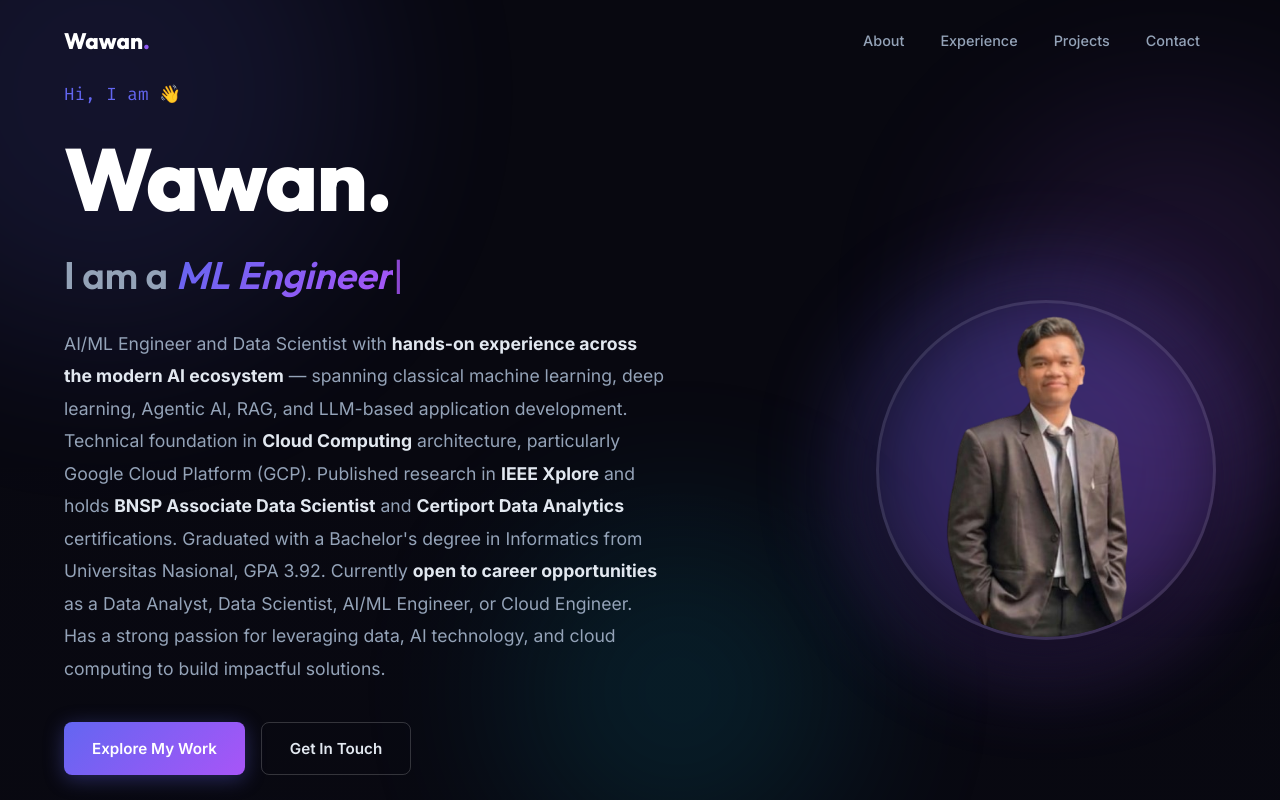
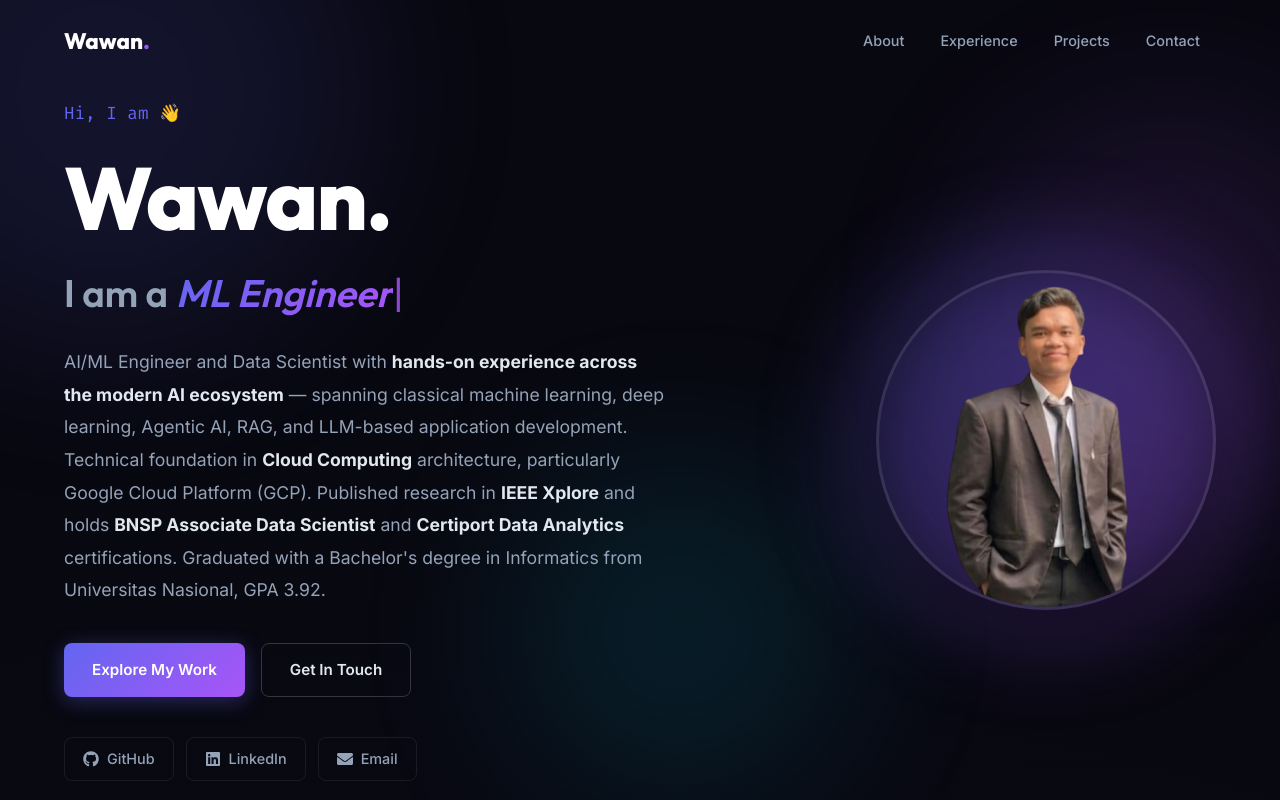
Before and after one commit to wan-projects/Web-Portofolio-Wawan, a React (Vite) app: page / in a window 1280 px wide. Shown: the top 800 px of the page. Built offline with nearby package versions, Linux system fonts and the light colour scheme.

Commit message:
Update file: src/components/Hero.jsx

```diff
--- a/src/components/Hero.jsx
+++ b/src/components/Hero.jsx
@@ -61,11 +61,7 @@ const Hero = () => {
             and holds <strong>BNSP Associate Data Scientist</strong> and{" "}
             <strong>Certiport Data Analytics</strong> certifications.
             Graduated with a Bachelor's degree in Informatics from
-            Universitas Nasional, GPA 3.92. Currently{" "}
-            <strong>open to career opportunities</strong> as a Data Analyst,
-            Data Scientist, AI/ML Engineer, or Cloud Engineer. Has a strong
-            passion for leveraging data, AI technology, and cloud computing
-            to build impactful solutions.
+            Universitas Nasional, GPA 3.92.
           </p>
           <div className="hero-cta">
             <a href="#projects" className="btn-primary">
```
